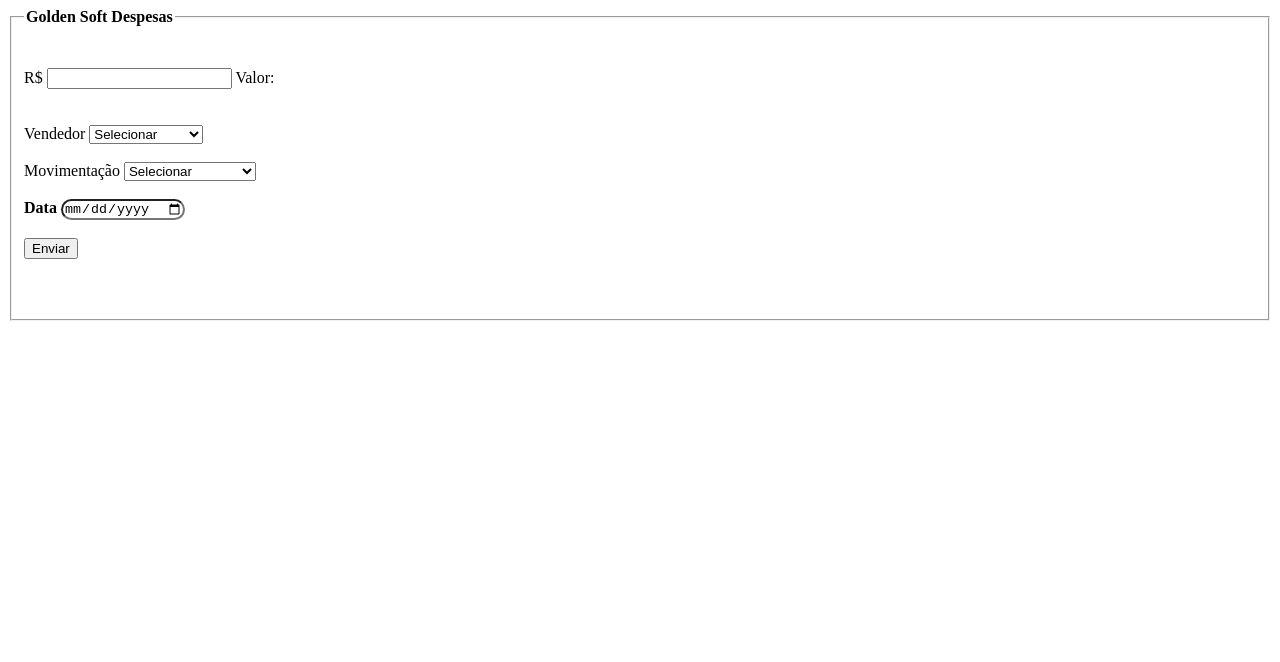
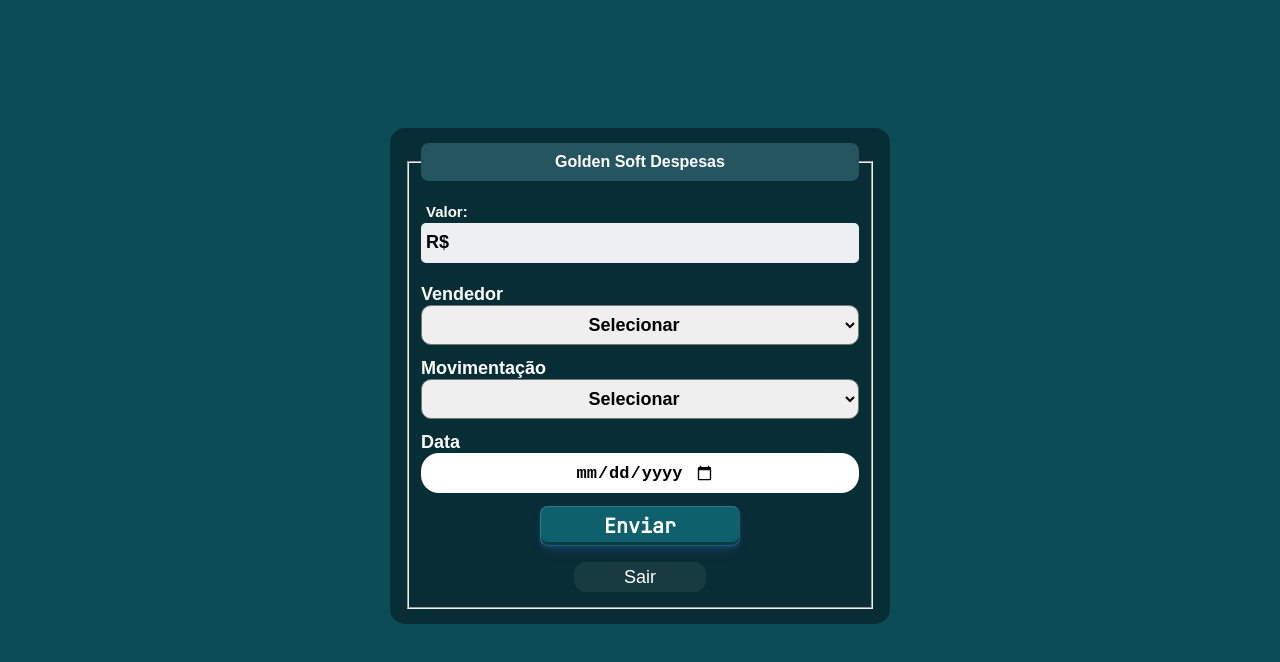
Before and after one commit to Nexusf1re/GoldenSoftAppBackEnd, a website: page index.html in a window 1280 px wide. Drawn offline with nearby package versions, Linux system fonts and the light colour scheme; the site is published under a folder, as on GitHub Pages, so addresses that start at the root find nothing.

Commit message:
css changed to resources paste

```diff
--- a/App.js
+++ b/App.js
@@ -8,7 +8,7 @@
 
 app.use(cors());
 app.use(express.json());
-app.use(express.static(__dirname)); // Serve arquivos estáticos da raiz, incluindo o CSS
+app.use(express.static(__dirname)); // Isso já cobre a raiz do projeto, então não precisa mudar
 
 // Configurar a conexão com o banco de dados usando variáveis do .env
 const connection = mysql.createConnection({
@@ -69,4 +69,5 @@
 // Iniciar o servidor
 app.listen(3000, () => {
   console.log('Servidor rodando na porta 3000');
+  console.log('http://localhost:3000');
 });
--- a/index.html
+++ b/index.html
@@ -3,7 +3,7 @@
 <head>
     <meta charset="UTF-8">
     <meta name="viewport" content="width=device-width, initial-scale=1.0">
-    <link rel="stylesheet" href="/form.css">
+    <link rel="stylesheet" href="resources/form.css">
     <link href="https://fonts.googleapis.com/css?family=JetBrains Mono" rel="stylesheet">
     <link href='https://unpkg.com/boxicons@2.1.4/css/boxicons.min.css' rel='stylesheet'>
     <link rel="icon" href="https://paogoldensoft.com.br/wp-content/uploads/2024/02/Design-sem-nome-26-717x717.png">
```
Also changed, not shown: resources/form.css (renamed from form.css).
